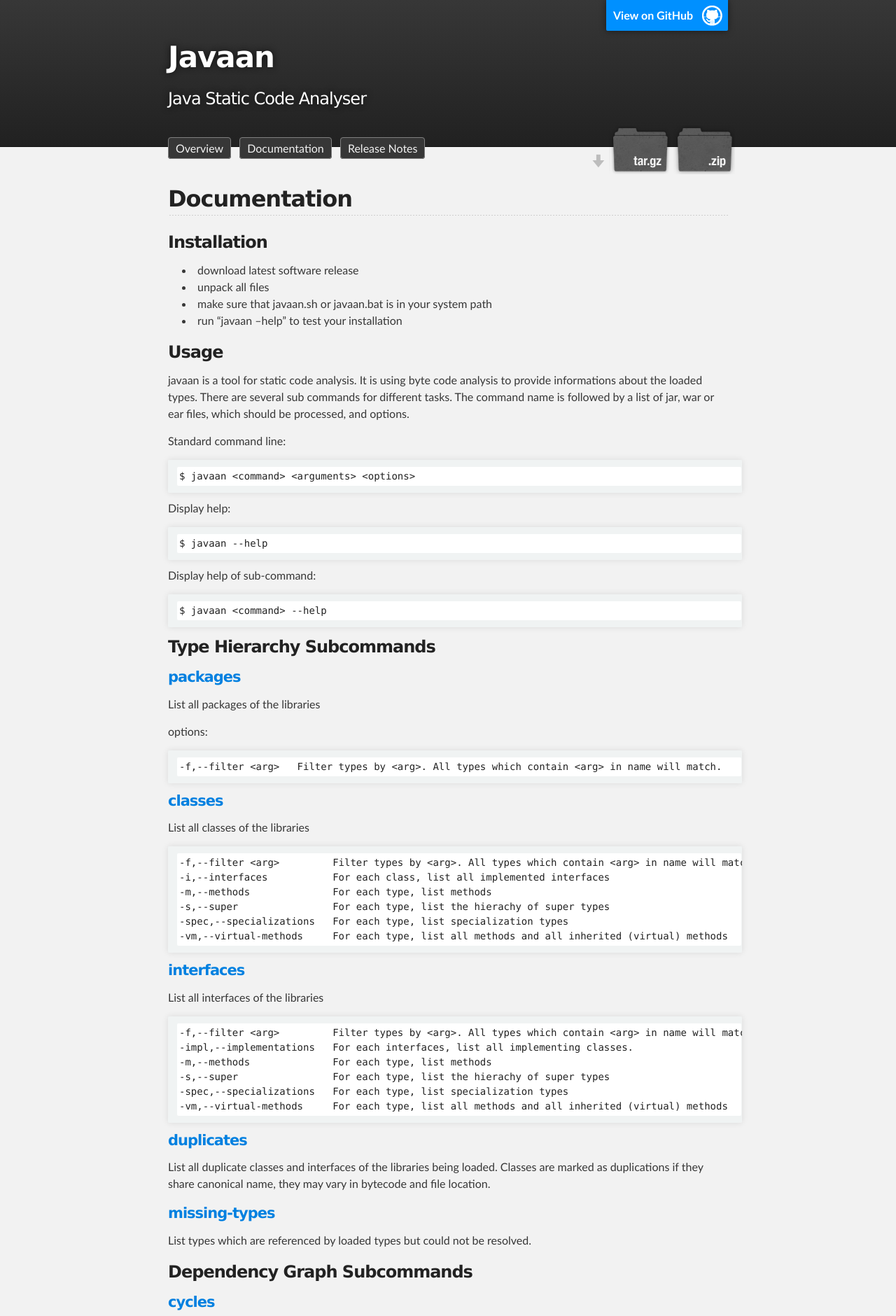
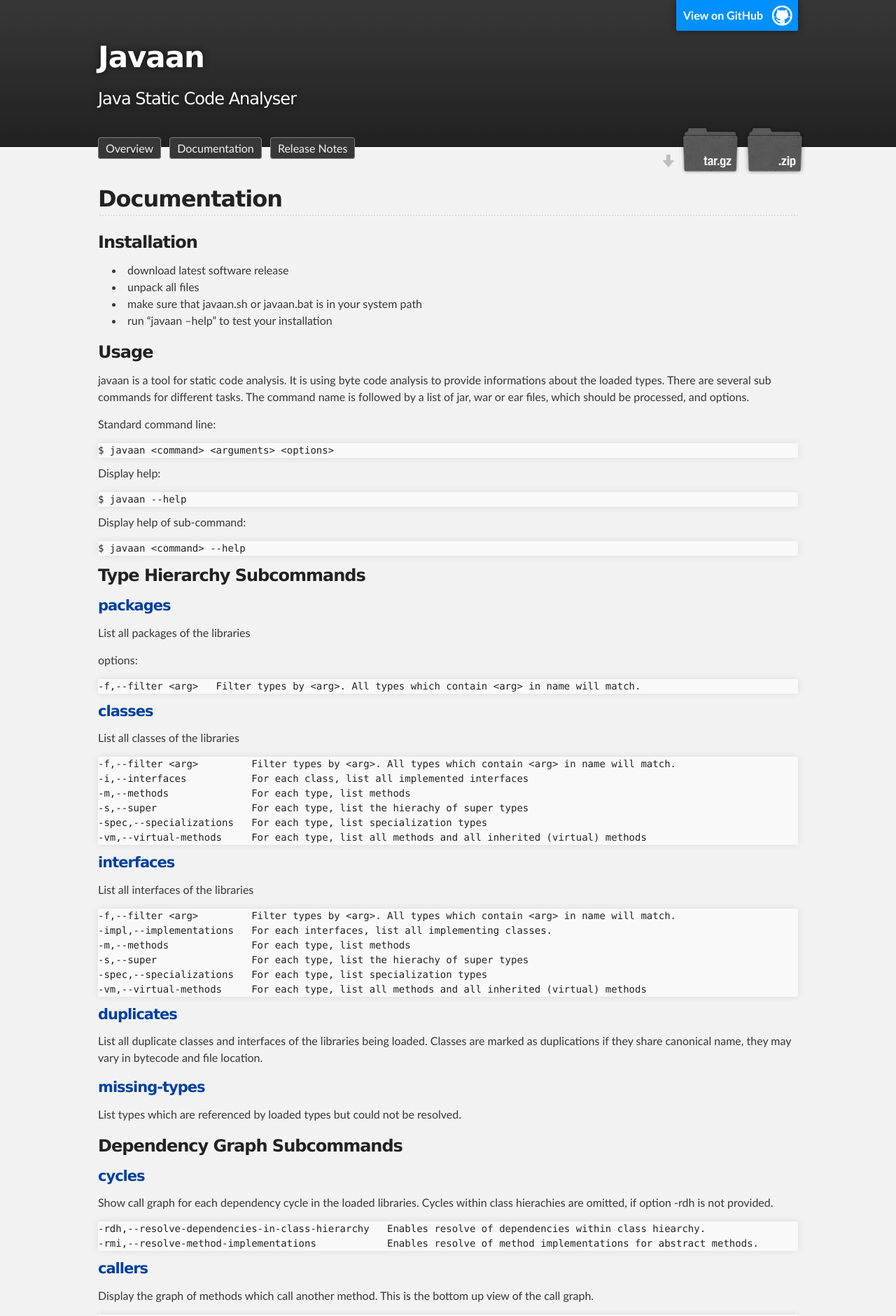
Before and after one commit to andreasbehnke/javaan, a Jekyll site: the page built from documentation/index.md, in a window 1280 px wide. Shown: the top 1880 px of the page at 70% size. Built offline with Jekyll 4.4.1, drawn with Linux system fonts in a browser that asks for light colours; Markdown is read by kramdown in place of the engine named in the settings.

Commit message:
fixed styling issues with code blocks and screen resize

```diff
--- a/stylesheets/javaan.css
+++ b/stylesheets/javaan.css
@@ -27,9 +27,19 @@
 }
 
 .inner {
-  max-width: 800px;
+  max-width: 1000px;
 }
 
 h4 {
-	color: #0080e0;
+	color: #0040a0;
 }
+
+pre {
+	padding: 0;
+}
+
+code {
+	padding: 0;
+	margin: 0;
+	background-color: #f9f9f9;
+}
```
